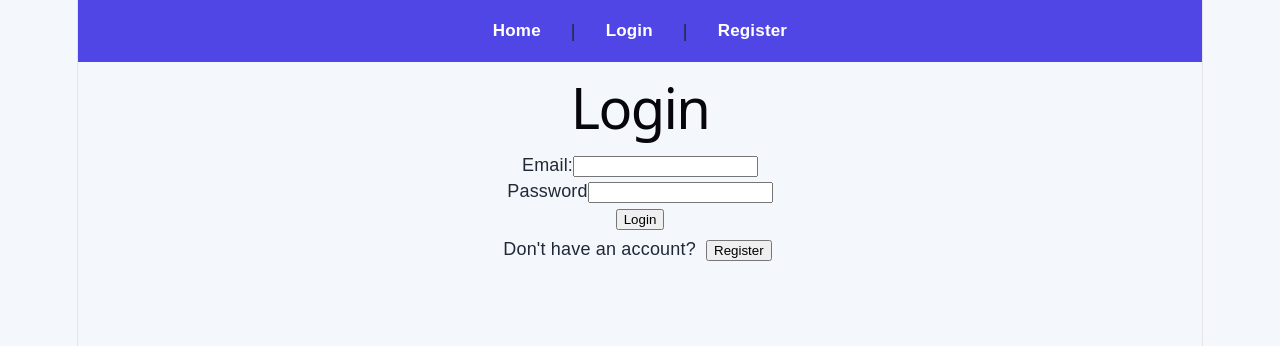
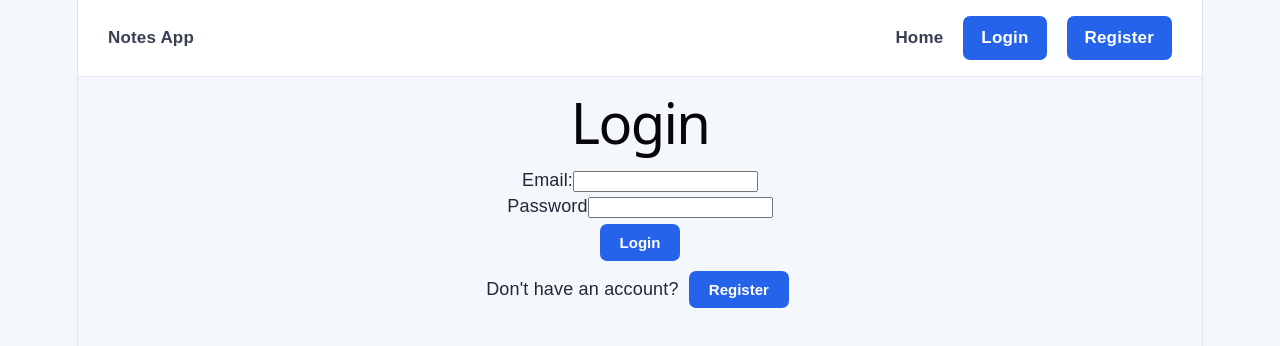
Before and after one commit to Abbas-Khan-max/mern-notes-app, a React (Vite) app in the folder frontend/: page /login in a window 1280 px wide. Shown: the top 346 px of the page. Built offline with nearby package versions, Linux system fonts and the light colour scheme.

Commit message:
Style login and register buttons

```diff
--- a/frontend/src/App.css
+++ b/frontend/src/App.css
@@ -367,3 +367,97 @@ button {
   max-width: 700px;
   margin: 40px auto;
 }
+
+.navbar {
+  display: flex;
+  justify-content: space-between;
+  align-items: center;
+  padding: 16px 30px;
+  background-color: #ffffff;
+  border-bottom: 1px solid #e5e7eb;
+}
+
+.nav-brand {
+  font-size: 22px;
+  font-weight: 700;
+  color: #2563eb;
+  text-decoration: none;
+}
+
+.nav-links {
+  display: flex;
+  align-items: center;
+  gap: 20px;
+}
+
+.nav-link {
+  color: #374151;
+  text-decoration: none;
+  font-weight: 500;
+}
+
+.nav-link:hover {
+  color: #2563eb;
+}
+
+.nav-button {
+  padding: 9px 18px;
+  border-radius: 7px;
+  text-decoration: none;
+  font-weight: 600;
+  cursor: pointer;
+  border: none;
+  transition: 0.2s ease;
+}
+
+.login-button,
+.register-button {
+  background-color: #2563eb;
+  color: white;
+}
+
+.login-button:hover,
+.register-button:hover {
+  background-color: #1d4ed8;
+}
+
+.logout-button {
+  background-color: #fee2e2;
+  color: #dc2626;
+}
+
+.logout-button:hover {
+  background-color: #fecaca;
+}
+.nav-brand,
+.nav-link {
+  color: #374151 !important;
+}
+
+.nav-brand:hover,
+.nav-link:hover {
+  color: #2563eb !important;
+}
+
+.login-submit-button,
+.login-register-button {
+  background-color: #2563eb;
+  color: white;
+  padding: 10px 20px;
+  border: none;
+  border-radius: 7px;
+  font-size: 15px;
+  font-weight: 600;
+  cursor: pointer;
+  transition: background-color 0.2s ease;
+}
+
+.login-submit-button:hover,
+.login-register-button:hover {
+  background-color: #1d4ed8;
+}
+
+.login-submit-button:disabled {
+  opacity: 0.6;
+  cursor: not-allowed;
+}
--- a/frontend/src/components/Navbar.jsx
+++ b/frontend/src/components/Navbar.jsx
@@ -10,27 +10,41 @@ function Navbar({ token, setToken, setNotes }) {
     navigate("/login");
   }
 
-  return (
-    <nav className="navbar">
-      <Link to="/">Home</Link> | {" "}
+return (
+  <nav className="navbar">
+    <Link to="/" className="nav-brand">Notes App</Link>
+
+    <div className="nav-links">
+      <Link to="/" className="nav-link">Home</Link>
 
       {token ? (
         <>
-          <Link to="/notes">Notes</Link> | {" "}
-          <Link to="/create">Create Note</Link> | {" "}
-          <Link to="/trash">Trash</Link> | {" "}
-          <button type="button" onClick={handleLogout}>
+          <Link to="/notes" className="nav-link">Notes</Link>
+          <Link to="/create" className="nav-link">Create Note</Link>
+          <Link to="/trash" className="nav-link">Trash</Link>
+
+          <button
+            type="button"
+            className="nav-button logout-button"
+            onClick={handleLogout}
+          >
             Logout
           </button>
         </>
       ) : (
         <>
-          <Link to="/login">Login</Link> | {" "}
-          <Link to="/register">Register</Link>
+          <Link to="/login" className="nav-button login-button">
+            Login
+          </Link>
+
+          <Link to="/register" className="nav-button register-button">
+            Register
+          </Link>
         </>
       )}
-    </nav>
-  );
+    </div>
+  </nav>
+);
 }
 
 export default Navbar;
--- a/frontend/src/pages/Login.jsx
+++ b/frontend/src/pages/Login.jsx
@@ -85,7 +85,11 @@ function Login({ setToken }) {
           <p className="error-message">{error}</p>
         )}
 
-        <button type="submit" disabled={loading}>
+      <button
+          type="submit"
+          className="login-submit-button"
+          disabled={loading}
+        >
           {loading ? "Logging in..." : "Login"}
       </button>
       </form>
@@ -93,6 +97,7 @@ function Login({ setToken }) {
         Don't have an account?{" "}
       <button
           type="button"
+          className="login-register-button"
           onClick={() => navigate("/register")}
         >
           Register
```
Lines whose indentation alone changed are shown as unchanged.
